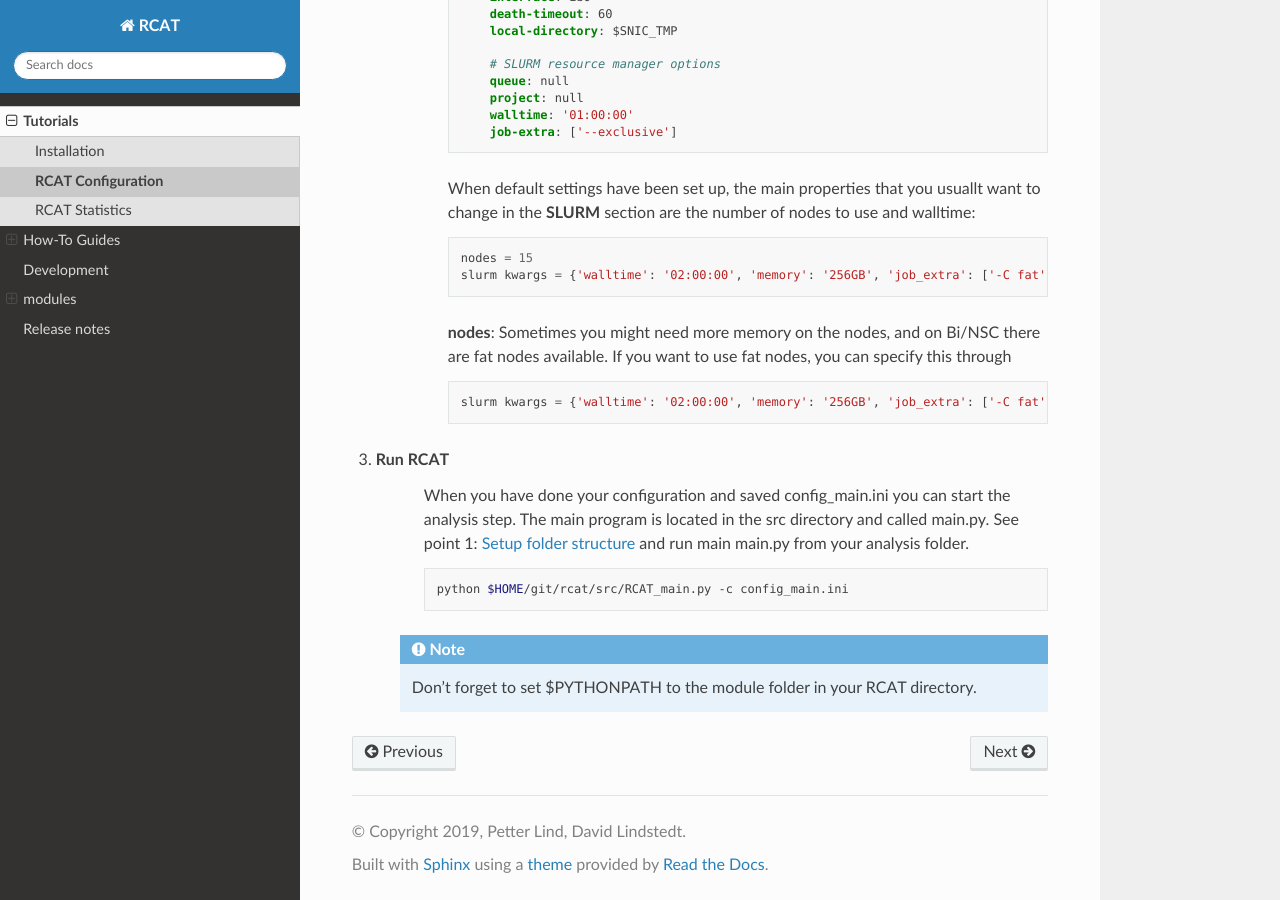
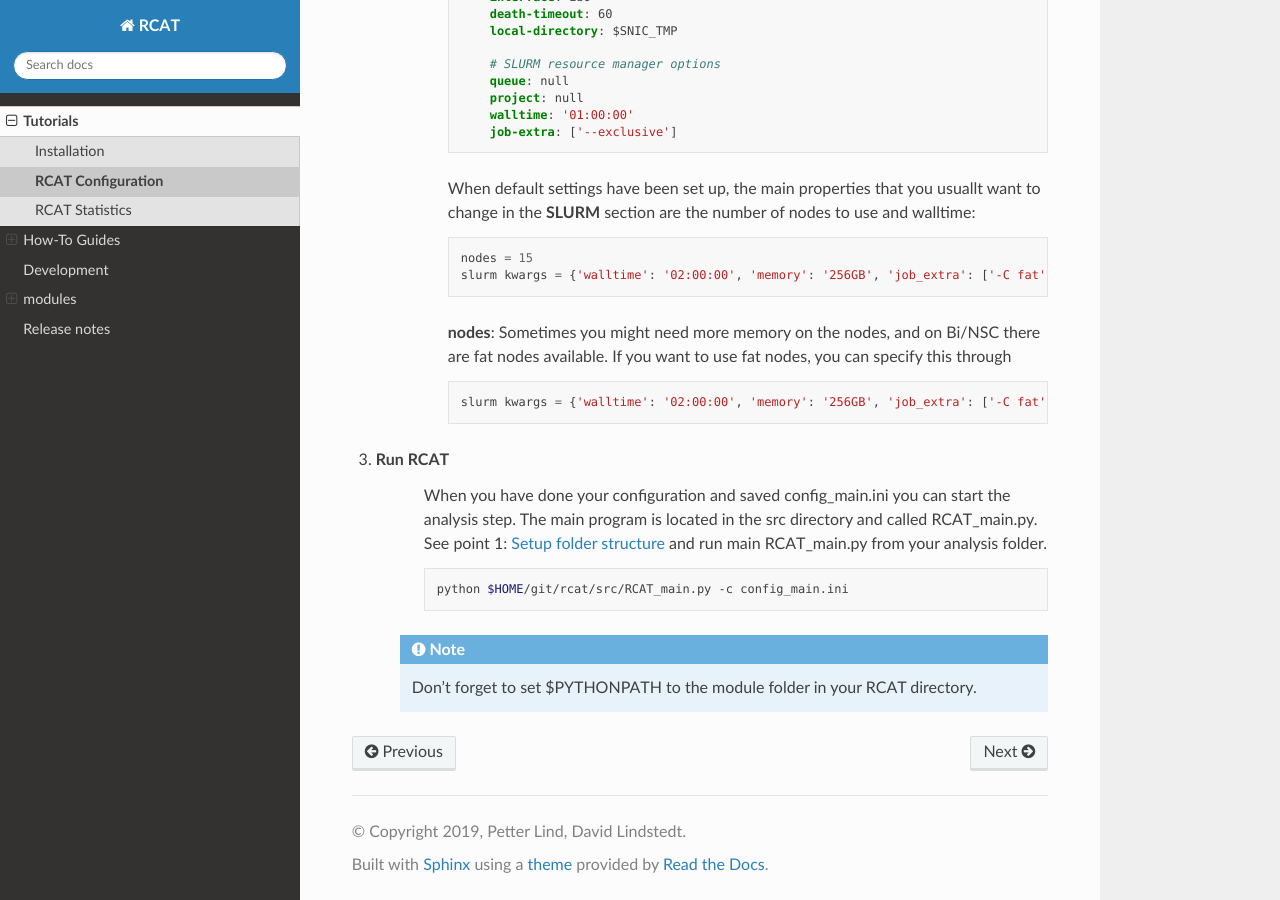
Before and after one commit to jplind79/RCAT, a Sphinx documentation site: the page built from docs/source/config.rst, in a window 1280 px wide and 900 px high, scrolled down 4184 px. Built offline with Sphinx 7.4.7 and the Read the Docs theme 2.0.0, drawn with Linux system fonts in a browser that asks for light colours; pages that are not in the unit, such as notebooks, are missing from menus.

Commit message:
Update docs/source/config.rst

```diff
--- a/docs/source/config.rst
+++ b/docs/source/config.rst
@@ -256,8 +256,8 @@ words, this is your starting point when applying RCAT.
 #. Run RCAT
      When you have done your configuration and saved config_main.ini you can
      start the analysis step. The main program is located in the src directory
-     and called main.py. See point 1: :ref:`Setup folder structure
-     <configuration>` and run main main.py from your analysis folder.
+     and called RCAT_main.py. See point 1: :ref:`Setup folder structure
+     <configuration>` and run main RCAT_main.py from your analysis folder.
 
 
      .. code-block:: bash
```
